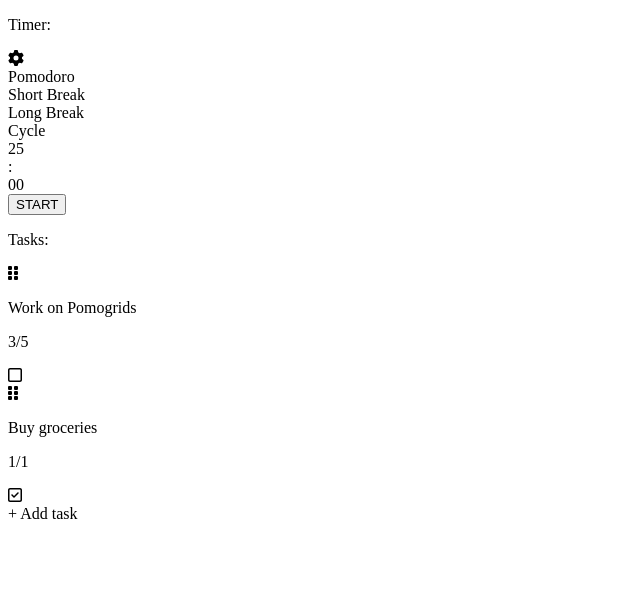
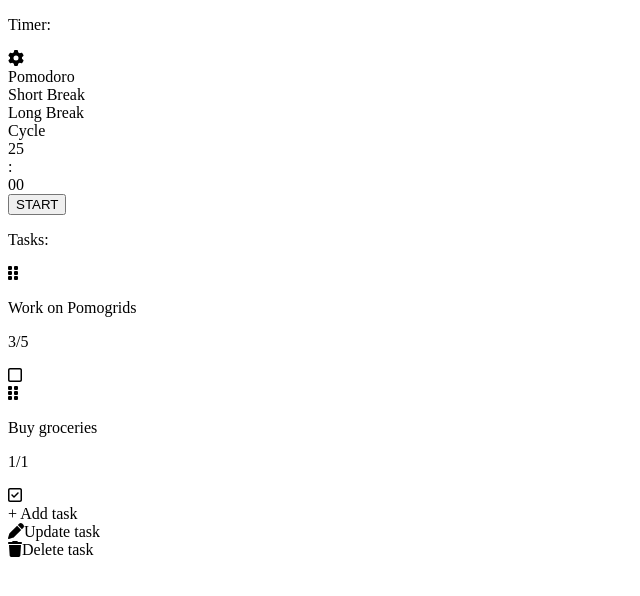
Before and after one commit to awhuiyun/pomogrids-prod, a Next.js app: page / in a window 1280 px wide. Shown: the top 596 px of the page, without its empty margins (0-640 px from the left). Built offline with nearby package versions, Linux system fonts and the light colour scheme.

Commit message:
Created TaskEditMenu and TaskMenuItem

```diff
--- /dev/null
+++ b/src/components/TaskEditMenu.tsx
@@ -0,0 +1,19 @@
+import TaskMenuItem from "./TaskMenuItem";
+import { FontAwesomeIcon } from "@fortawesome/react-fontawesome";
+import { faTrash } from "@fortawesome/free-solid-svg-icons";
+import { faPen } from "@fortawesome/free-solid-svg-icons";
+
+export default function TaskEditMenu() {
+  return (
+    <div className="w-[150px] border border-slate-200 shadow shadow-slate-400 rounded py-1 my-2">
+      <TaskMenuItem>
+        <FontAwesomeIcon icon={faPen} className="mr-2" />
+        Update task
+      </TaskMenuItem>
+      <TaskMenuItem className="text-red-400">
+        <FontAwesomeIcon icon={faTrash} className="mr-2" />
+        Delete task
+      </TaskMenuItem>
+    </div>
+  );
+}
--- /dev/null
+++ b/src/components/TaskMenuItem.tsx
@@ -0,0 +1,18 @@
+import { ReactNode } from "react";
+
+interface ITaskMenuItem {
+  className?: string;
+  children: ReactNode;
+}
+
+export default function TaskMenuItem({ className, children }: ITaskMenuItem) {
+  return (
+    <div
+      className={`p-1 hover:bg-slate-100 cursor-pointer text-xs ${
+        className ?? ""
+      }`}
+    >
+      {children}
+    </div>
+  );
+}
--- a/src/pages/index.tsx
+++ b/src/pages/index.tsx
@@ -3,6 +3,7 @@ import useTaskStore from "@/stores/tasks";
 import TimerContainer from "@/components/TimerContainer";
 import TaskContainer from "@/components/TaskContainer";
 import TaskForm from "@/components/TaskForm";
+import TaskEditMenu from "@/components/TaskEditMenu";
 
 export default function Home() {
   // Global states: useTaskStore
@@ -23,6 +24,8 @@ export default function Home() {
         <TimerContainer />
         <TaskContainer />
       </div>
+
+      <TaskEditMenu />
     </div>
   );
 }
```
